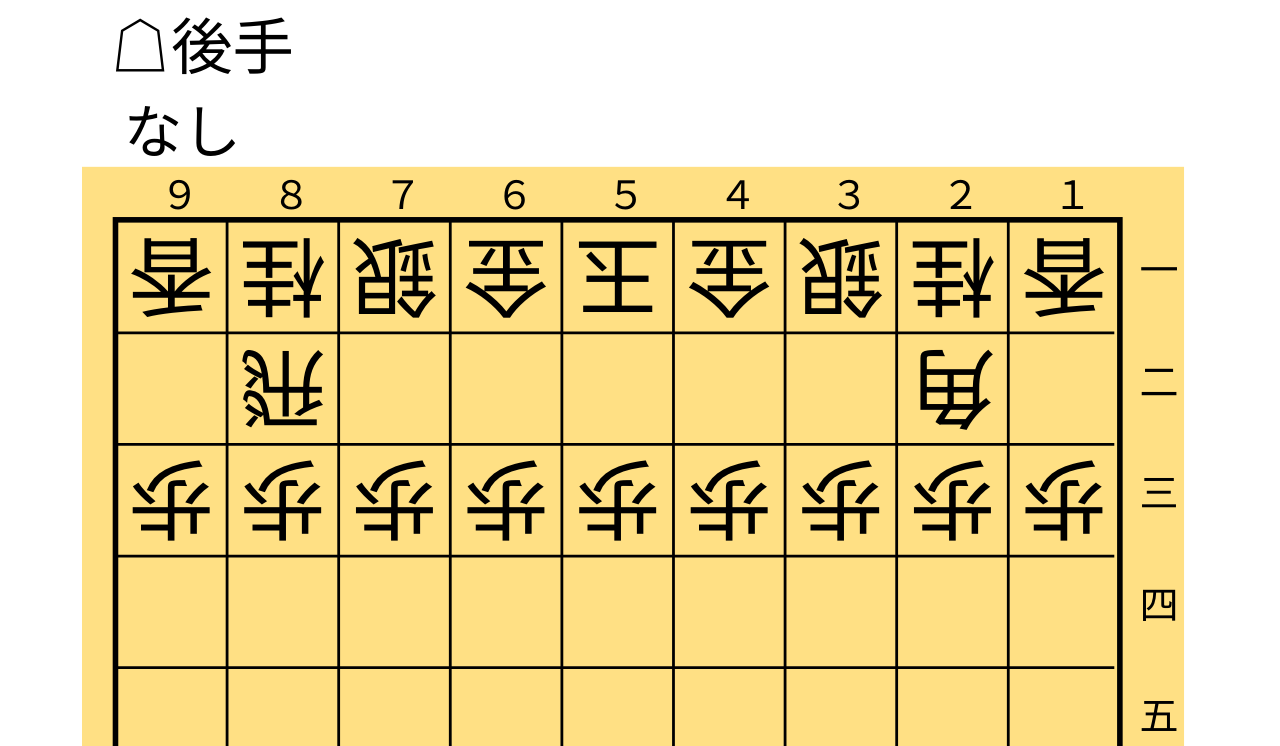
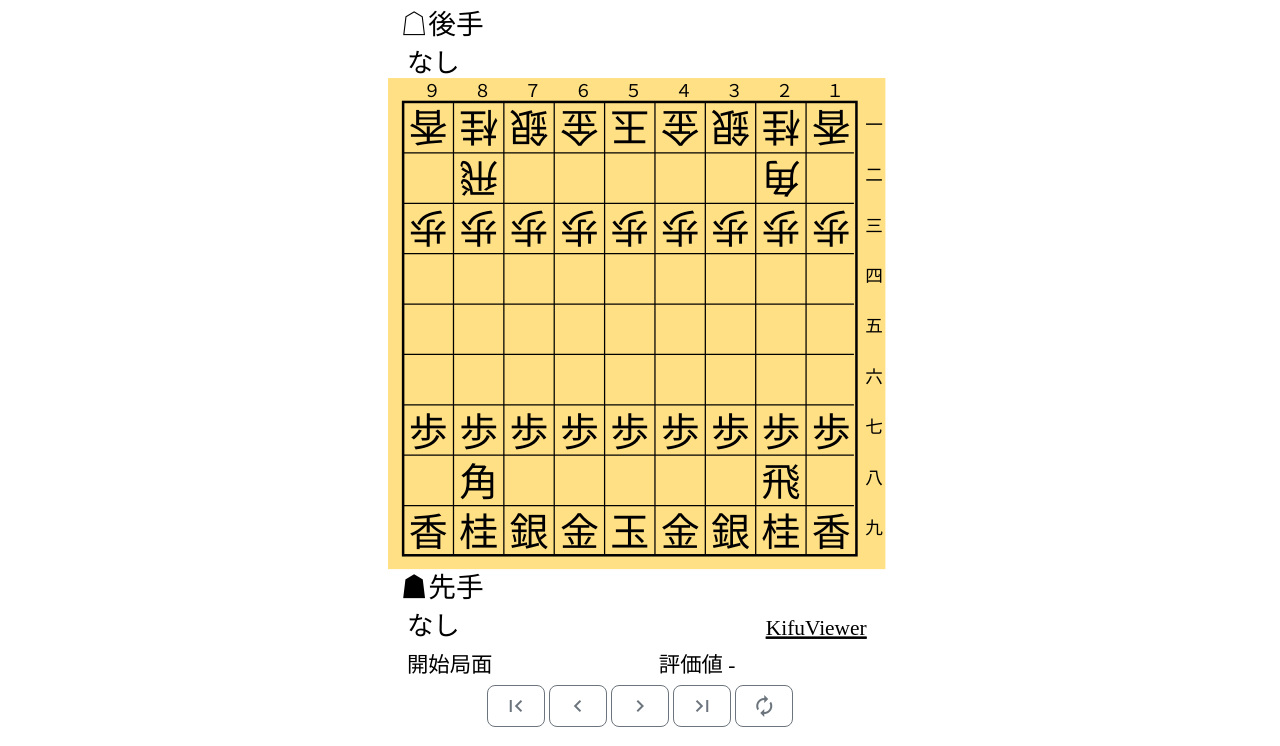
Before and after one commit to marmooo/kifu-viewer, a website: page docs/external.html in a window 1280 px wide. Shown: the part 54-800 px from the top of the page. Drawn offline with nearby package versions, Linux system fonts and the light colour scheme; no server answers.

Commit message:
improve UI

```diff
--- a/docs/external.html
+++ b/docs/external.html
@@ -21,6 +21,7 @@
     <link href="https://cdn.jsdelivr.net/npm/bootstrap@5.2.0/dist/css/bootstrap.min.css" rel="stylesheet" integrity="sha384-gH2yIJqKdNHPEq0n4Mqa/HGKIhSkIHeL5AyhkYV8i59U5AR6csBvApHHNl/vI1Bx" crossorigin="anonymous">
     <link href="https://fonts.googleapis.com/icon?family=Material+Icons" rel="stylesheet">
     <style>
+      #board { max-width:100vw; max-height:calc(100vh - 120px); }
       button { touch-action:manipulation; }
       html[data-theme="dark"] { filter: invert(1) hue-rotate(180deg); }
       @-moz-document url-prefix() { html[data-theme="dark"] { background-color:black; } }
```
Also changed, not shown: docs/inline.html (+1 -0 lines).
